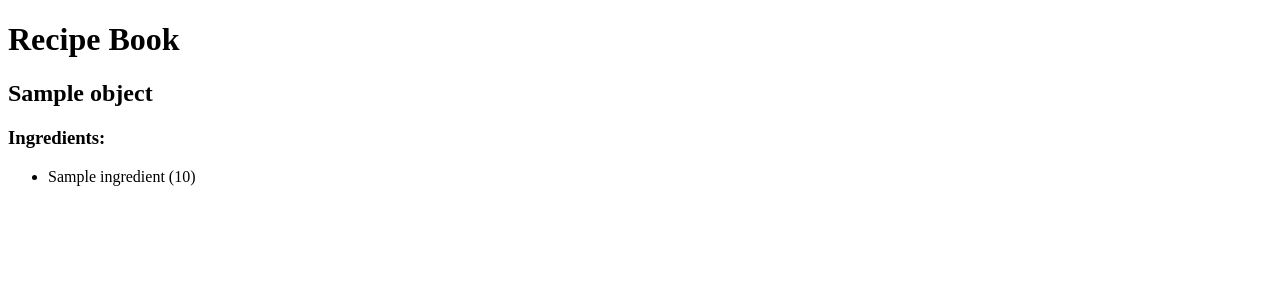
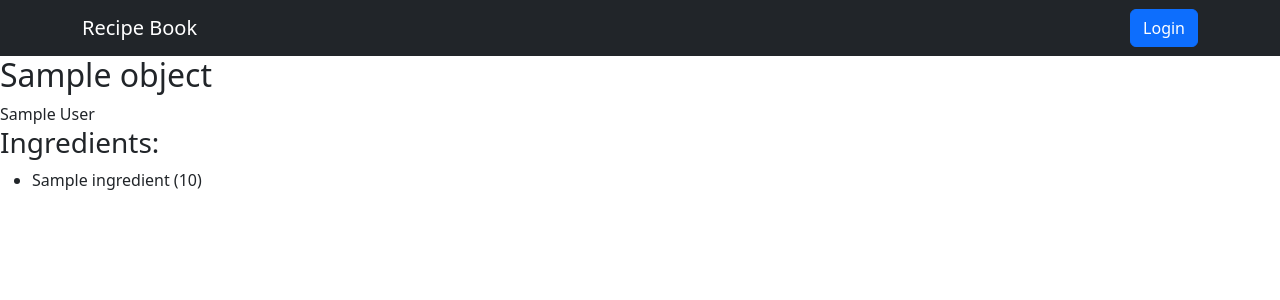
Before and after one commit to danielz83/recipebook-zuniga-bien, a Django app: template recipebook/ledger/templates/ledger/recipe_detail.html in a window 1280 px wide. Shown: the top 300 px of the page. Run offline with Django 5.2, Linux system fonts and the light colour scheme; the template is opened without the code that fills it: most values are stand-ins (such as "Sample title", 1, 10 or a date in 2020).

Commit message:
Updated templates

```diff
--- a/recipebook/ledger/templates/ledger/recipe_detail.html
+++ b/recipebook/ledger/templates/ledger/recipe_detail.html
@@ -3,6 +3,7 @@
 {% block title %} {{name}}{% endblock %}
 {% block content %}
 <h2> {{object.name}}</h2>
+{{object.author}}
 <h3> Ingredients: </h3>
 	<ul>
         {% for ingredient in object.ingredients.all %}
--- a/recipebook/recipebook/templates/base.html
+++ b/recipebook/recipebook/templates/base.html
@@ -1,15 +1,31 @@
 <!DOCTYPE html>
 <html>
     <head>
-		<!-- <link rel="stylesheet" href="style.css"> -->
-		<title>{% block title %}{% endblock %}</title>
-        {% block styles %}{% endblock %}
+	<title>{% block title %}{% endblock %}</title>
     </head>
+    <link href="https://cdn.jsdelivr.net/npm/bootstrap@5.3.3/dist/css/bootstrap.min.css" rel="stylesheet" integrity="sha384-QWTKZyjpPEjISv5WaRU9OFeRpok6YctnYmDr5pNlyT2bRjXh0JMhjY6hW+ALEwIH" crossorigin="anonymous">
     <body>
-		<h1> Recipe Book </h1>
+	<nav class="navbar navbar-expand-lg stickty-top bg-dark d-flex justify-content-between" data-bs-theme="dark">
+	    <div class="container">
+	        <a class="navbar-brand" href="#"> Recipe Book</a>
+		<div class="nav-item">
+		    {% if request.user.is_authenticated %}
+                    	<h1 class="navbar-text">Hello {{ request.user.username }}!</h1>
+                    	<form method="POST" action="{%url 'logout' %}">
+                    	    {% csrf_token %}
+                    	    <button type="submit">Logout</button>
+                    	</form>
+                    {% else %}
+                        <a class="btn btn-primary" href="{% url 'login' %}">Login</a>
+                    {% endif %}
+		</div>
+
+	    </div>
+	</nav>
         <div id="content">
             {% block content %}{% endblock %}
         </div>
         {% block scripts %}{% endblock %}
-	</body>
+	<script src="https://cdn.jsdelivr.net/npm/bootstrap@5.3.3/dist/js/bootstrap.bundle.min.js" integrity="sha384-YvpcrYf0tY3lHB60NNkmXc5s9fDVZLESaAA55NDzOxhy9GkcIdslK1eN7N6jIeHz" crossorigin="anonymous"></script>
+    </body>
 </html>
```
